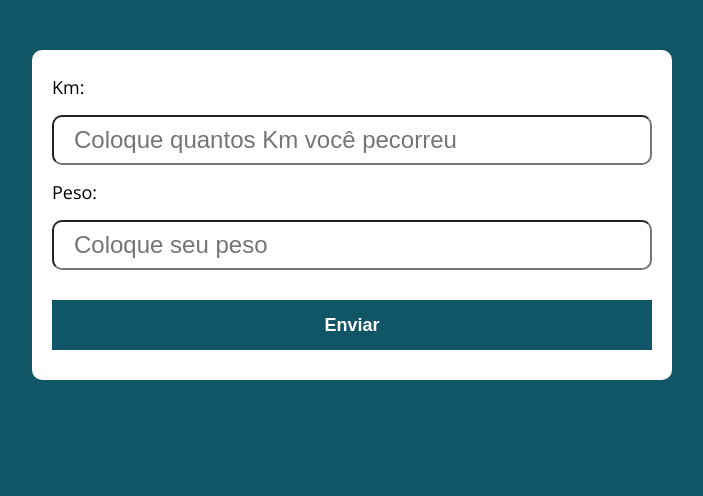
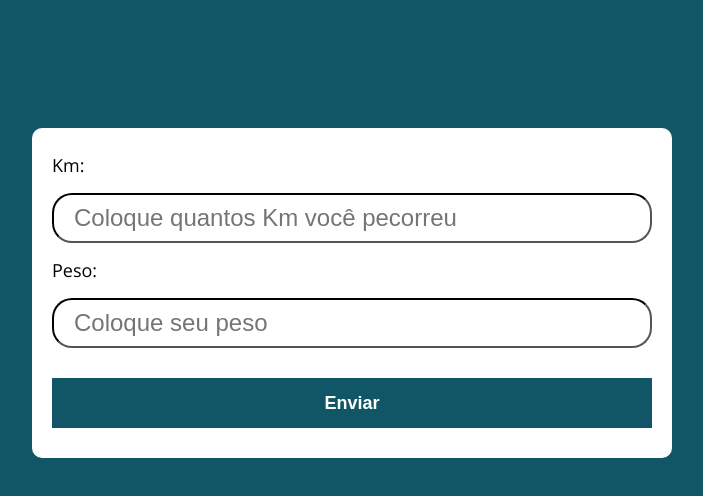
Before and after one commit to Milk21291/SiteDeCalorias, a plain HTML site: page index.html in a window 1280 px wide. Shown: the whole page, without its empty margins (288-991 px from the left). Drawn offline with nearby package versions, Linux system fonts and the light colour scheme.

Commit message:
Design do input atualizado

```diff
--- a/assets/css/style.css
+++ b/assets/css/style.css
@@ -21,7 +21,7 @@
 
   #container {
     max-width: 640px;
-    margin: 50px auto;
+    margin: 10% auto;
     background: #fff;
     padding: 20px;
     border-radius: 10px;
@@ -37,7 +37,8 @@
     font-size: 24px;
     height: 50px;
     padding: 0 20px;
-    border-radius: 10px;
+    border-radius: 20px;
+    border-color: #000000;
   }
 
   form input:focus {
--- a/index.html
+++ b/index.html
@@ -12,9 +12,9 @@
     <section id="container">
     <form action="/" id="formulario">
         <label for="km">Km:</label>
-        <input id="km" type="number" placeholder="Coloque quantos Km você pecorreu">
+        <input id="km" name="km" type="number" placeholder="Coloque quantos Km você pecorreu">
         <label for="peso">Peso:</label>
-        <input id="peso" type="number" placeholder="Coloque seu peso">
+        <input id="peso" name="peso" type="number" placeholder="Coloque seu peso">
         <button>Enviar</button>
     </form>
     </section>
```
